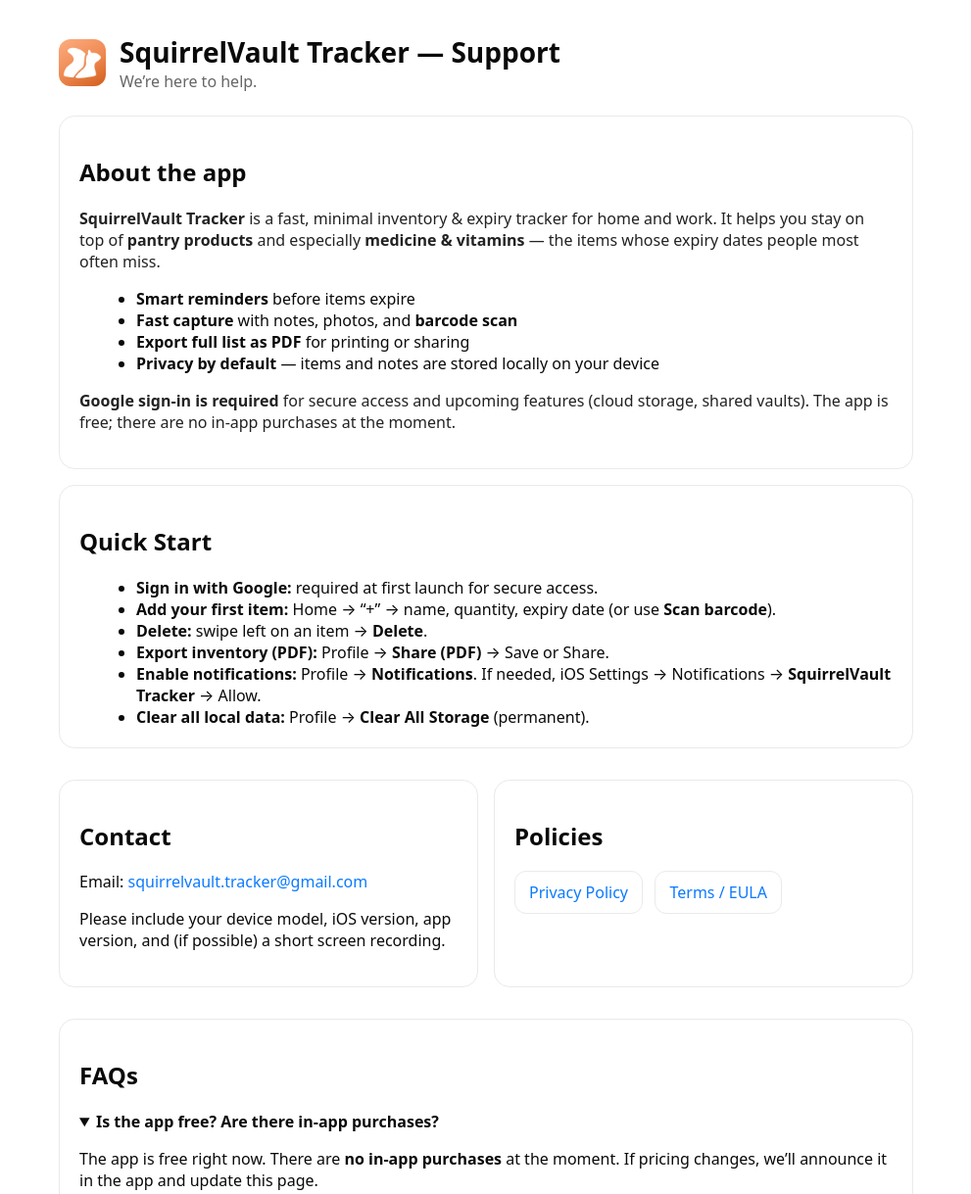
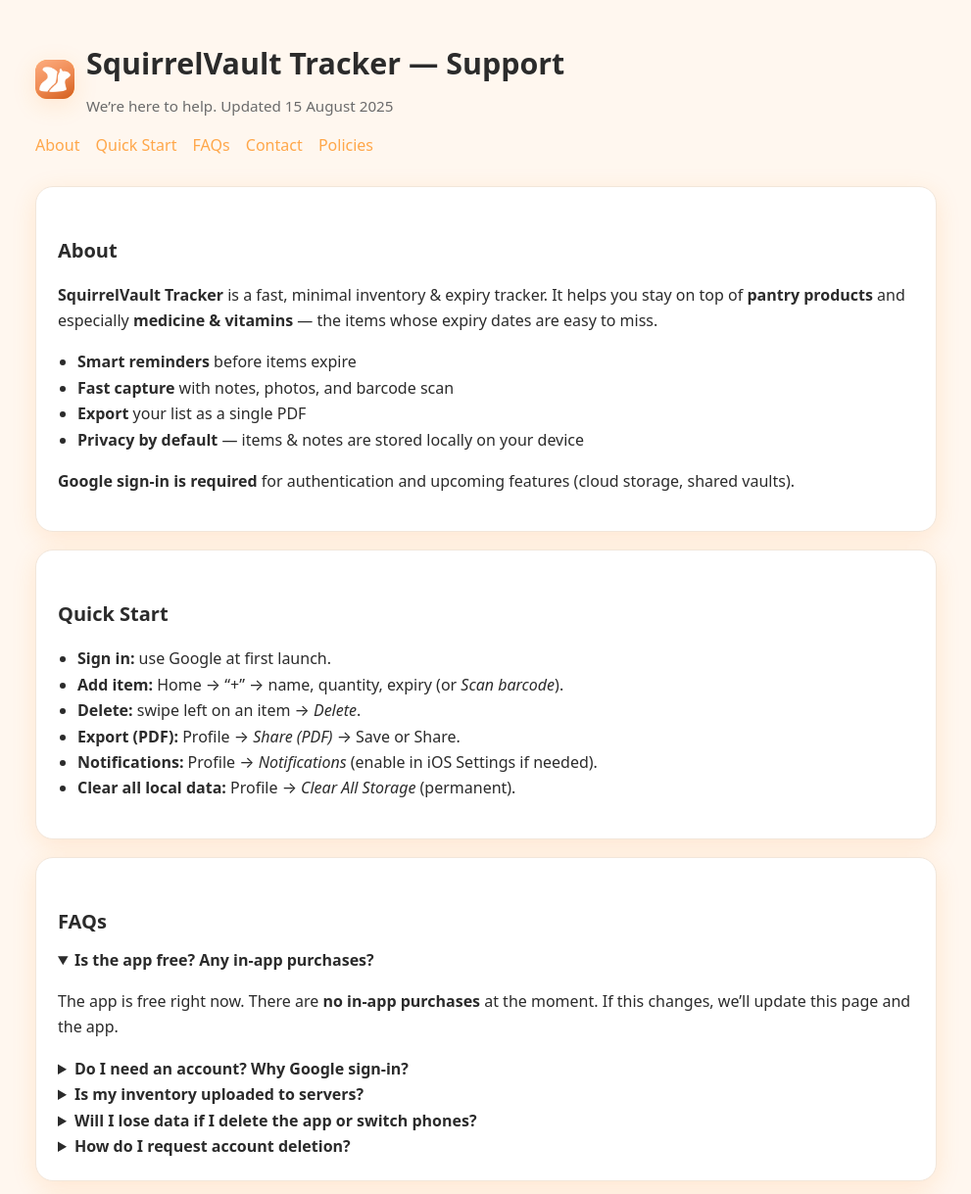
Before and after one commit to Squirrel-app/SquirrelVault-Tracker-Support, a plain HTML site: page index.html in a window 1280 px wide. Shown: the top 1219 px of the page at 98% size, without its empty margins (144-1135 px from the left). Drawn offline with Linux system fonts and the light colour scheme.

Commit message:
Update index.html

```diff
--- a/index.html
+++ b/index.html
@@ -1,149 +1,184 @@
-<!doctype html>
+<!DOCTYPE html>
 <html lang="en">
 <head>
-  <meta charset="utf-8">
-  <meta name="viewport" content="width=device-width, initial-scale=1">
+<meta charset="utf-8" />
+<meta name="viewport" content="width=device-width,initial-scale=1" />
 <title>SquirrelVault Tracker — Support</title>
-  <meta name="description" content="Official support for SquirrelVault Tracker: About, Quick Start, FAQs, Privacy Policy and Terms. Google sign-in required. Export inventory as PDF. Privacy by default.">
-  <link rel="icon" type="image/png" href="./squirrelvault-icon.png">
-  <link rel="apple-touch-icon" href="./squirrelvault-icon.png">
+<meta name="description" content="Official Support for SquirrelVault Tracker: About, Quick Start, FAQs, Contact, Privacy, and EULA." />
+<link rel="icon" type="image/png" href="./squirrelvault-icon.png" />
+<link rel="apple-touch-icon" href="./squirrelvault-icon.png" />
 
 <!-- Social preview -->
-  <meta property="og:title" content="SquirrelVault Tracker — Support">
-  <meta property="og:description" content="Track pantry products and medicine & vitamins with smart reminders. Export as PDF. Privacy by default.">
-  <meta property="og:image" content="https://squirrel-app.github.io/SquirrelVault-Tracker-Support/squirrelvault-icon.png">
-  <meta property="og:type" content="website">
-  <meta name="twitter:card" content="summary_large_image">
+<meta property="og:title" content="SquirrelVault Tracker — Support" />
+<meta property="og:description" content="Fast inventory & expiry tracker. Help, FAQs, Privacy, and EULA." />
+<meta property="og:image" content="https://squirrel-app.github.io/SquirrelVault-Tracker-Support/squirrelvault-icon.png" />
+<meta property="og:type" content="website" />
+<meta name="twitter:card" content="summary_large_image" />
 
 <style>
-    :root { --border:#eaeaea; --muted:#666; --bg:#ffffff; }
+  :root {
+    --bg: #FFF7EF;
+    --fg: #2B2B2B;
+    --muted: #6B6B6B;
+    --card: #FFFFFF;
+    --border: #F2E6DA;
+    --accent: #FFA74A;
+    --accent-strong: #FF8C1F;
+    --link: var(--accent);
+    --shadow: 0 6px 24px rgba(255,140,31,.15);
+    --radius: 18px;
+  }
+  @media (prefers-color-scheme: dark) {
+    :root {
+      --bg: #19130E;
+      --fg: #EFE9E3;
+      --muted: #B7ADA6;
+      --card: #231A13;
+      --border: #3B2C20;
+      --accent: #FF9E3A;
+      --accent-strong: #FFB25E;
+      --link: var(--accent);
+      --shadow: 0 8px 28px rgba(255,158,58,.18);
+    }
+  }
   * { box-sizing: border-box; }
-    body { font-family: system-ui, -apple-system, Segoe UI, Roboto, Helvetica, Arial, sans-serif; margin:0; color:#0a0a0a; background:var(--bg); }
-    .container { max-width: 920px; margin: 0 auto; padding: 24px; }
-    header { display:flex; align-items:center; gap:14px; margin:10px 0 24px; }
-    header img { width:48px; height:48px; border-radius:12px; }
-    h1 { font-size:28px; margin:0; }
-    .subtitle { color: var(--muted); }
-    .card { border:1px solid var(--border); border-radius:16px; padding:20px; margin:16px 0; }
-    a { color:#0a7aff; text-decoration:none; }
-    details summary { cursor:pointer; font-weight:600; }
-    .btn { display:inline-block; padding:10px 14px; border-radius:12px; border:1px solid var(--border); }
-    footer { margin:36px 0 8px; font-size:14px; color:var(--muted); }
-    .grid { display:grid; grid-template-columns: repeat(auto-fit, minmax(260px,1fr)); gap:16px; }
-    ul { margin:8px 0 0 18px; }
-    .lead { font-size:16px; color:#222; }
+  body { margin: 0; font: 16px/1.65 system-ui,-apple-system,Segoe UI,Inter,Roboto,Arial,sans-serif; background: var(--bg); color: var(--fg); }
+  .wrap { max-width: 960px; margin: 0 auto; padding: 40px 20px 80px; }
+  header { margin-bottom: 24px; }
+  .brand { display: flex; align-items: center; gap: 12px; margin-bottom: 10px; }
+  .logo {
+    width: 40px; height: 40px; border-radius: 12px;
+    background: linear-gradient(135deg, var(--accent), var(--accent-strong));
+    box-shadow: var(--shadow);
+    display: flex; align-items: center; justify-content: center;
+    color: white; font-weight: 800; font-size: 18px; letter-spacing: .5px;
+    overflow: hidden;
+  }
+  .logo img { width: 100%; height: 100%; border-radius: 12px; }
+  h1 { font-size: 1.9rem; margin: 0; }
+  .sub { color: var(--muted); font-size: .95rem; margin-top: 6px; }
+  nav.toc a { display: inline-block; margin: 4px 12px 4px 0; color: var(--link); text-decoration: none; }
+  nav.toc a:hover { text-decoration: underline; }
+  .card {
+    background: var(--card);
+    border: 1px solid var(--border);
+    border-radius: var(--radius);
+    box-shadow: var(--shadow);
+    padding: 22px;
+    margin: 18px 0;
+  }
+  h2 { font-size: 1.25rem; margin: 26px 0 10px; }
+  h3 { font-size: 1.05rem; margin: 22px 0 10px; }
+  a { color: var(--link); text-decoration: none; }
+  a:hover { text-decoration: underline; }
+  ul { padding-left: 20px; }
+  details summary { cursor: pointer; font-weight: 700; }
+  .grid { display: grid; grid-template-columns: repeat(auto-fit, minmax(280px, 1fr)); gap: 16px; }
+  .btn { display:inline-block; padding:10px 14px; border-radius:12px; border:1px solid var(--border); text-decoration:none; }
+  footer { margin-top: 36px; color: var(--muted); font-size: .9rem; display:flex; gap:12px; flex-wrap:wrap; align-items:center; }
+  .pill { border:1px solid var(--border); border-radius:999px; padding:6px 10px; }
 </style>
 </head>
 <body>
-  <div class="container">
+<main class="wrap">
   <header>
-      <img src="./squirrelvault-icon.png" alt="SquirrelVault Tracker">
+    <div class="brand">
+      <div class="logo"><img src="squirrelvault-icon.png" alt="SquirrelVault Tracker logo"></div>
       <div>
         <h1>SquirrelVault Tracker — Support</h1>
-        <div class="subtitle">We’re here to help.</div>
+        <div class="sub">We’re here to help. Updated <time datetime="2025-08-15">15 August 2025</time></div>
       </div>
+    </div>
+    <nav class="toc">
+      <a href="#about">About</a>
+      <a href="#quickstart">Quick Start</a>
+      <a href="#faqs">FAQs</a>
+      <a href="#contact">Contact</a>
+      <a href="#policies">Policies</a>
+    </nav>
   </header>
 
-    <!-- About the app -->
-    <div class="card">
-      <h2>About the app</h2>
-      <p class="lead">
-        <b>SquirrelVault Tracker</b> is a fast, minimal inventory & expiry tracker for home and work.
-        It helps you stay on top of <b>pantry products</b> and especially <b>medicine & vitamins</b> — the items whose expiry dates people most often miss.
+  <section id="about" class="card">
+    <h2>About</h2>
+    <p>
+      <strong>SquirrelVault Tracker</strong> is a fast, minimal inventory & expiry tracker. It helps you stay on top of
+      <strong>pantry products</strong> and especially <strong>medicine & vitamins</strong> — the items whose expiry dates are easy to miss.
     </p>
     <ul>
-        <li><b>Smart reminders</b> before items expire</li>
-        <li><b>Fast capture</b> with notes, photos, and <b>barcode scan</b></li>
-        <li><b>Export full list as PDF</b> for printing or sharing</li>
-        <li><b>Privacy by default</b> — items and notes are stored locally on your device</li>
+      <li><strong>Smart reminders</strong> before items expire</li>
+      <li><strong>Fast capture</strong> with notes, photos, and barcode scan</li>
+      <li><strong>Export</strong> your list as a single PDF</li>
+      <li><strong>Privacy by default</strong> — items & notes are stored locally on your device</li>
     </ul>
-      <p class="lead"><b>Google sign-in is required</b> for secure access and upcoming features (cloud storage, shared vaults). The app is free; there are no in-app purchases at the moment.</p>
-    </div>
+    <p><strong>Google sign‑in is required</strong> for authentication and upcoming features (cloud storage, shared vaults).</p>
+  </section>
 
-    <!-- Quick Start -->
-    <div class="card">
+  <section id="quickstart" class="card">
     <h2>Quick Start</h2>
     <ul>
-        <li><b>Sign in with Google:</b> required at first launch for secure access.</li>
-        <li><b>Add your first item:</b> Home → “+” → name, quantity, expiry date (or use <b>Scan barcode</b>).</li>
-        <li><b>Delete:</b> swipe left on an item → <b>Delete</b>.</li>
-        <li><b>Export inventory (PDF):</b> Profile → <b>Share (PDF)</b> → Save or Share.</li>
-        <li><b>Enable notifications:</b> Profile → <b>Notifications</b>. If needed, iOS Settings → Notifications → <b>SquirrelVault Tracker</b> → Allow.</li>
-        <li><b>Clear all local data:</b> Profile → <b>Clear All Storage</b> (permanent).</li>
+      <li><strong>Sign in:</strong> use Google at first launch.</li>
+      <li><strong>Add item:</strong> Home → “+” → name, quantity, expiry (or <em>Scan barcode</em>).</li>
+      <li><strong>Delete:</strong> swipe left on an item → <em>Delete</em>.</li>
+      <li><strong>Export (PDF):</strong> Profile → <em>Share (PDF)</em> → Save or Share.</li>
+      <li><strong>Notifications:</strong> Profile → <em>Notifications</em> (enable in iOS Settings if needed).</li>
+      <li><strong>Clear all local data:</strong> Profile → <em>Clear All Storage</em> (permanent).</li>
     </ul>
-    </div>
+  </section>
 
-    <div class="grid">
-      <div class="card">
+  <section id="faqs" class="card">
+    <h2>FAQs</h2>
+
+    <details open>
+      <summary>Is the app free? Any in‑app purchases?</summary>
+      <p>The app is free right now. There are <strong>no in‑app purchases</strong> at the moment. If this changes, we’ll update this page and the app.</p>
+    </details>
+
+    <details>
+      <summary>Do I need an account? Why Google sign‑in?</summary>
+      <p>Yes. <strong>Google sign‑in is required</strong> for secure access and future features (cloud sync, shared vaults).
+         We receive only basic profile info from the provider (email, display name, avatar if any, and a technical account ID) for authentication.</p>
+    </details>
+
+    <details>
+      <summary>Is my inventory uploaded to servers?</summary>
+      <p>Your items and notes are <strong>stored locally on your device</strong>. They are not uploaded to our servers. See the <a href="./privacy.html">Privacy Policy</a> for details.</p>
+    </details>
+
+    <details>
+      <summary>Will I lose data if I delete the app or switch phones?</summary>
+      <p>Until cloud sync is available, data live locally. Deleting the app or moving to a new device without restoring an iOS backup will not transfer your data.</p>
+    </details>
+
+    <details>
+      <summary>How do I request account deletion?</summary>
+      <p>Email <a href="mailto:squirrelvault.tracker@gmail.com">squirrelvault.tracker@gmail.com</a> from the address used to sign in and request account deletion. After confirmation, all authentication data we store will be erased.
+         Local items on your device remain under your control; delete them in the app or uninstall the app.</p>
+    </details>
+  </section>
+
+  <section id="contact" class="card">
     <h2>Contact</h2>
     <p>Email: <a href="mailto:squirrelvault.tracker@gmail.com">squirrelvault.tracker@gmail.com</a></p>
     <p>Please include your device model, iOS version, app version, and (if possible) a short screen recording.</p>
-      </div>
+  </section>
 
-      <div class="card">
+  <section id="policies" class="card">
     <h2>Policies</h2>
-        <p><a class="btn" href="./privacy.html">Privacy Policy</a> &nbsp; <a class="btn" href="./terms.html">Terms / EULA</a></p>
-      </div>
-    </div>
-
-    <!-- FAQs -->
-    <div class="card">
-      <h2>FAQs</h2>
-
-      <details open>
-        <summary>Is the app free? Are there in-app purchases?</summary>
-        <p>The app is free right now. There are <b>no in-app purchases</b> at the moment. If pricing changes, we’ll announce it in the app and update this page.</p>
-      </details>
-
-      <details>
-        <summary>Do I need an account? Why Google sign-in?</summary>
-        <p>Yes. <b>Google sign-in is required</b> for authentication, secure access, and upcoming features like cloud storage and shared vaults. We only receive your basic Google profile (email, display name, avatar if any, and a technical account ID) for sign-in and security.</p>
-      </details>
-
-      <details>
-        <summary>Do you collect personal data or send my inventory to servers?</summary>
-        <p>We don’t read your email or access your contacts. Your inventory and notes are currently <b>not sent to our servers</b> and stay on your device. See the <a href="./privacy.html">Privacy Policy</a> for details.</p>
-      </details>
-
-      <details>
-        <summary>How do I add items quickly?</summary>
-        <p>Tap <b>+</b> on Home to add an item in seconds. Use <b>Scan barcode</b> to speed up input.</p>
-      </details>
-
-      <details>
-        <summary>How do I delete an item?</summary>
-        <p>Swipe <b>left</b> on the item and tap <b>Delete</b>.</p>
-      </details>
-
-      <details>
-        <summary>How do I export my list?</summary>
-        <p>Open the app → <b>Profile</b> → <b>Share (PDF)</b> → Save or Share. You’ll get a single <b>PDF</b> with your full list.</p>
-      </details>
-
-      <details>
-        <summary>Where are my data stored? Is there cloud sync?</summary>
-        <p>Your inventory is stored <b>locally on your device</b>. Cloud sync is not available yet — we’ll update this page when it’s ready.</p>
-      </details>
-
-      <details>
-        <summary>Will I lose my data if I delete the app or switch phones?</summary>
-        <p>Until cloud sync arrives, data live locally. If you delete the app or move to a new device without restoring an iOS backup, your data won’t transfer.</p>
-      </details>
-
-      <details>
-        <summary>What kinds of items is this best for?</summary>
-        <p>Pantry <b>products</b>, <b>medicine & vitamins</b>, cosmetics, and household supplies.</p>
-      </details>
-
-      <details>
-        <summary>How do I contact support?</summary>
-        <p>Email: <a href="mailto:squirrelvault.tracker@gmail.com">squirrelvault.tracker@gmail.com</a>. Please include your device model, iOS version, app version, and a short screen recording if possible.</p>
-      </details>
-    </div>
+    <p>
+      <a class="btn" href="./privacy.html">Privacy Policy</a>
+      &nbsp;&nbsp;
+      <a class="btn" href="./eula.html">End User License Agreement (EULA)</a>
+    </p>
+  </section>
 
   <footer>
-      © 2025 SquirrelVault Tracker™. All rights reserved.
+    <span class="pill">© <span id="y"></span> SquirrelVault Tracker</span>
+    <span class="pill">Support • EU/Canada/USA</span>
+    <span class="pill"><a href="#contact">Contact</a></span>
   </footer>
-  </div>
+</main>
+<script>
+  document.getElementById('y').textContent = new Date().getFullYear();
+</script>
 </body>
 </html>
```
Lines whose indentation alone changed are shown as unchanged.
